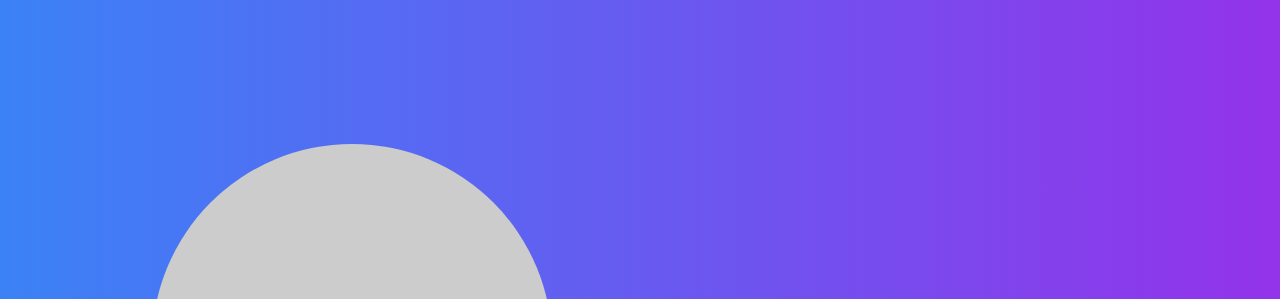
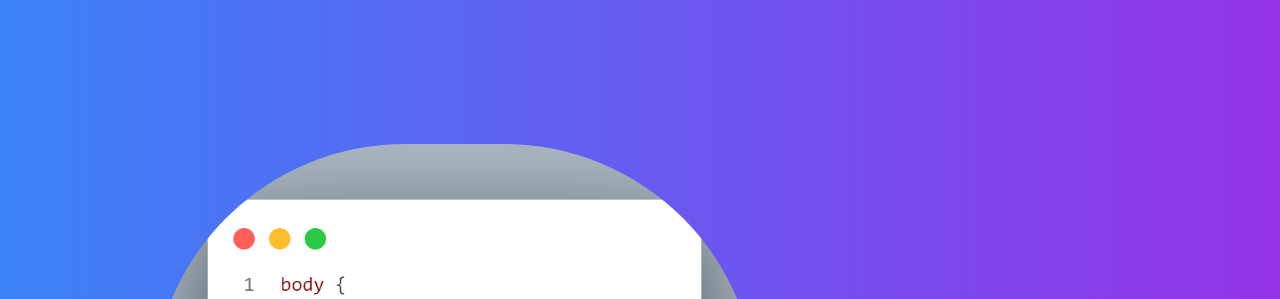
Before and after one commit to LowScarlet/me, a plain HTML site: page index.html in a window 1280 px wide. Shown: the part 64-363 px from the top of the page. Drawn offline with nearby package versions, Linux system fonts and the light colour scheme; placeholder pictures from the web are drawn by us.

Commit message:
Update index.html

```diff
--- a/index.html
+++ b/index.html
@@ -36,7 +36,7 @@
       >
         <div>
           <img
-            src="https://placehold.co/400"
+            src="/gambar1.png"
             alt="Profile Picture"
             class="mx-auto rounded-full mb-4"
           />
```
